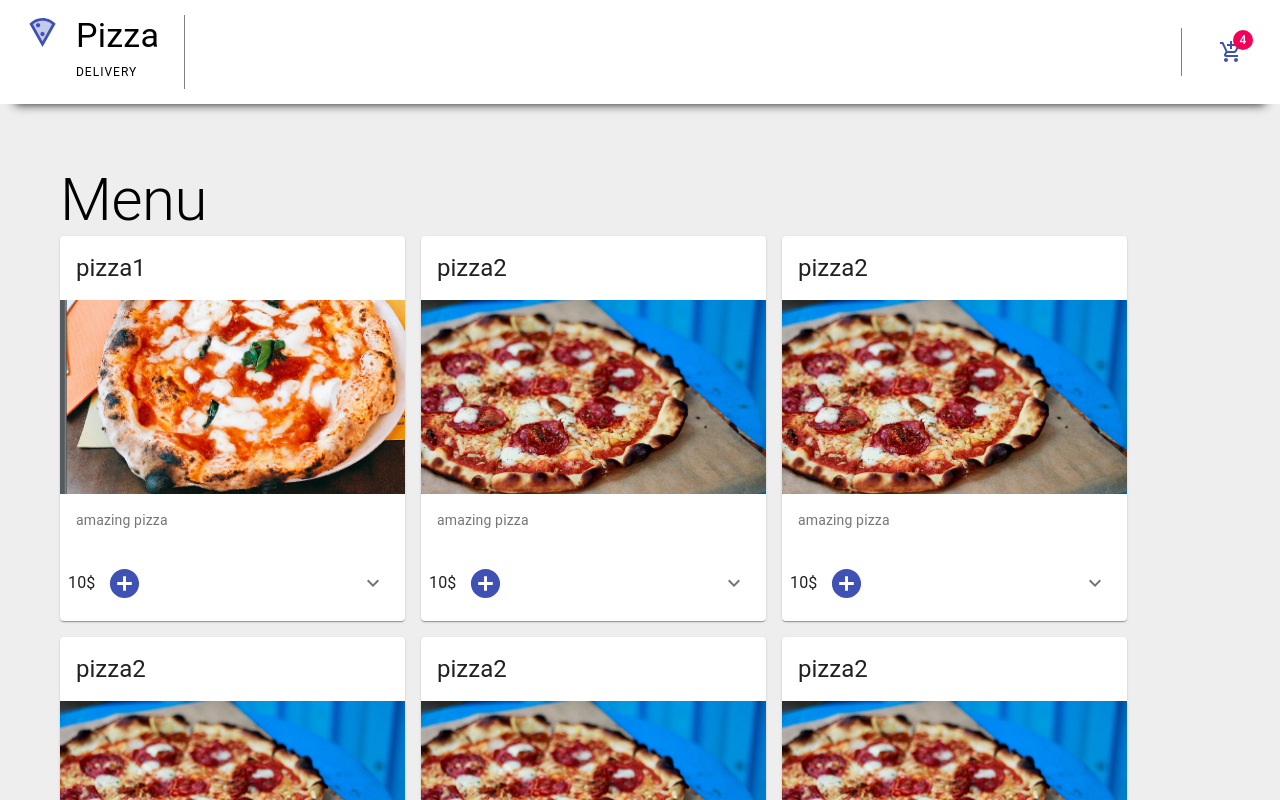
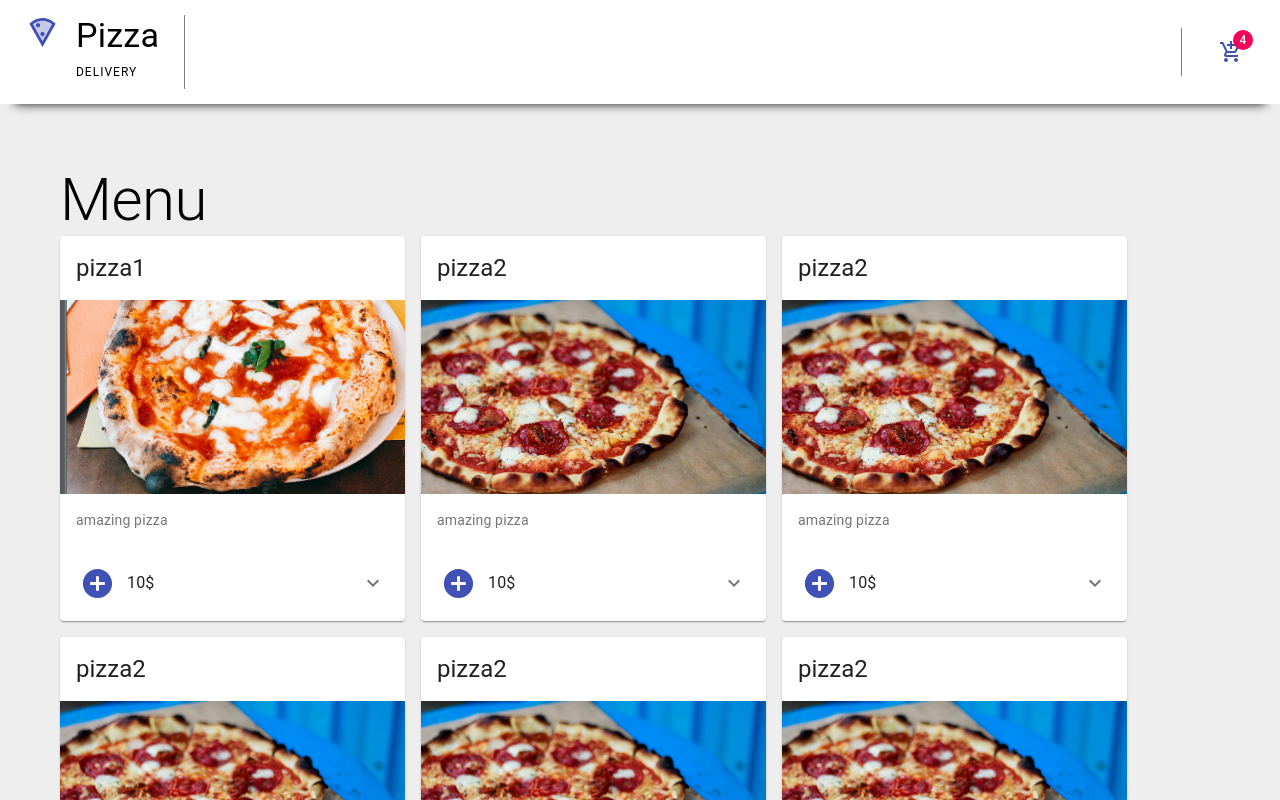
Before and after one commit to xenialugovaya/Delivery-app, a React (Create React App) app: page / in a window 1280 px wide. Shown: the top 800 px of the page. Built offline with nearby package versions, Linux system fonts and the light colour scheme.

Commit message:
Replaced button on FoodCard

```diff
--- a/src/FoodCard/FoodCard.js
+++ b/src/FoodCard/FoodCard.js
@@ -57,12 +57,12 @@ export default function FoodCard(props) {
         </Typography>
       </CardContent>
       <CardActions disableSpacing>
-          <Typography>
-            {price}
-          </Typography>
         <IconButton aria-label="add to cart">
           <AddCircleIcon fontSize="large" color="primary" />
         </IconButton>
+        <Typography>
+          {price}
+        </Typography>
         <IconButton
           className={clsx(classes.expand, {
             [classes.expandOpen]: expanded,
```
